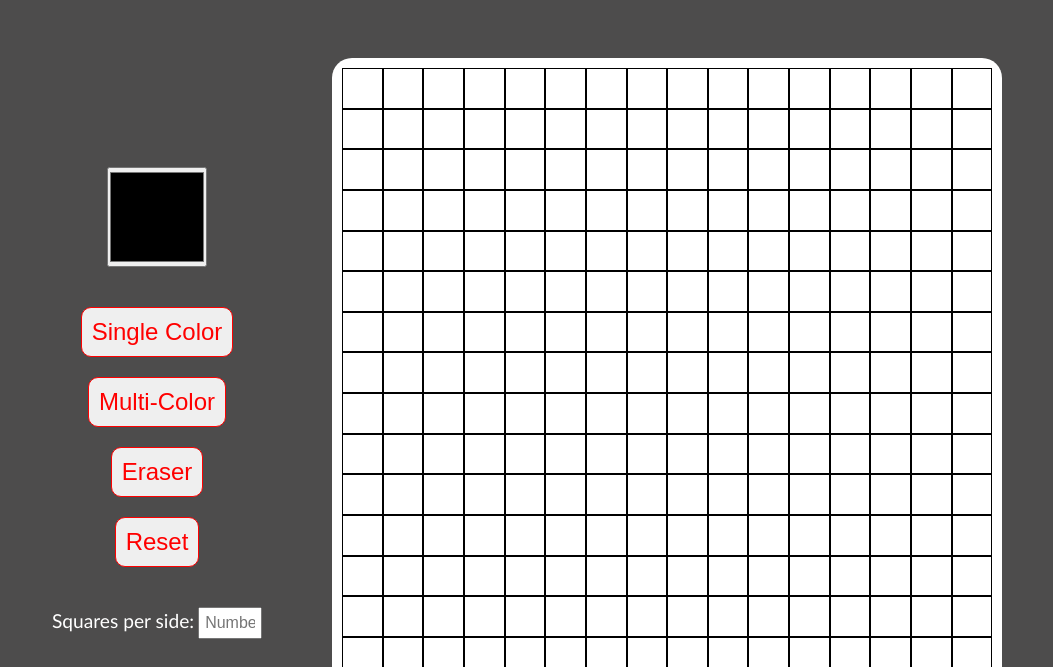
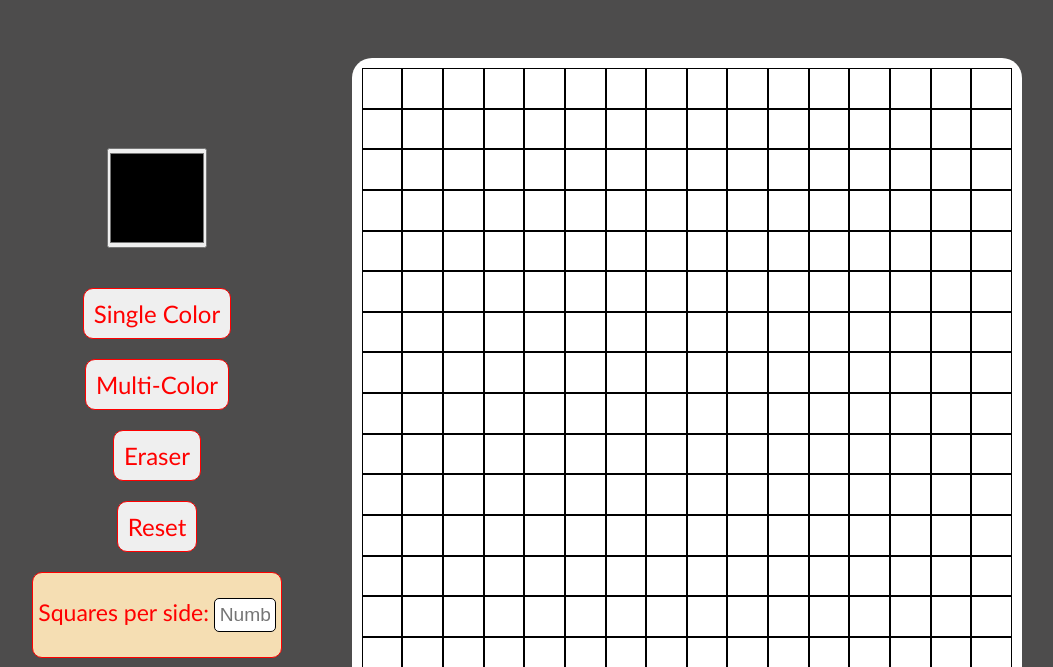
Before and after one commit to Jimmy-praise/etch_a_sketch, a plain HTML site: page index.html in a window 1280 px wide. Shown: the part 133-800 px from the top of the page, without its empty margins (113-1166 px from the left). Drawn offline with Linux system fonts and the light colour scheme.

Commit message:
Changed background of square div input

```diff
--- a/index.html
+++ b/index.html
@@ -19,8 +19,11 @@
             <button id="multi-color-mode">Multi-Color</button>
             <button id="eraser">Eraser</button>
             <button id="reset">Reset</button>
-            <label for="grid-number">Squares per side:</label>
-            <input type="text" name="grid-number" placeholder="Number of Square grid" id="grid-number">
+            <div class="form">
+                <label for="grid-number">Squares per side:</label>
+                <input type="text" name="grid-number" placeholder="Number of Square grid" id="grid-number">
+
+            </div>
         </div>
         <div class="grid"></div>
     </div>
--- a/styles.css
+++ b/styles.css
@@ -39,9 +39,19 @@ body {
     height: 100px;
     width: 100px;
 }
+.form {
+    display: block;
+    background: wheat;
+    margin: 20px auto;
+    font-size: 1.2em;
+    padding: 5px;
+    border: 1px solid red;
+    color: red;
+    border-radius: 10px;
+}
 .controls label {
     font-size: 1.2em;
-    color: white;
+    color: red;
     font-family: 'Gill Sans', 'Gill Sans MT', Calibri, 'Trebuchet MS', sans-serif;
 }
 .controls #grid-number {
@@ -49,11 +59,14 @@ body {
     font-size: 1em;
     padding: 5px;
     width: 50px;
+    border: 1px solid black;
+    border-radius: 5px;
 }
 .controls button {
     display: block;
     margin: 20px auto;
     font-size: 1.5em;
+    font-family: 'Gill Sans', 'Gill Sans MT', Calibri, 'Trebuchet MS', sans-serif;
     padding: 10px;
     border: 1px solid red;
     color: red;
```
